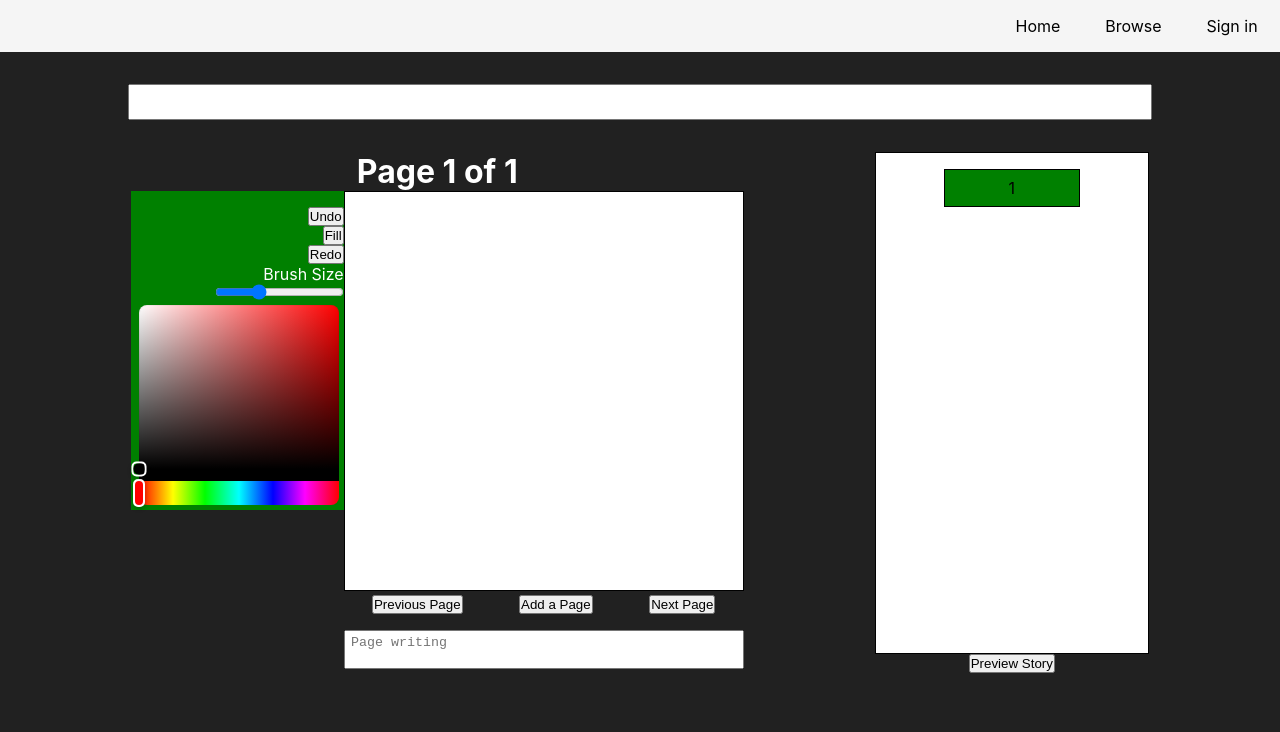
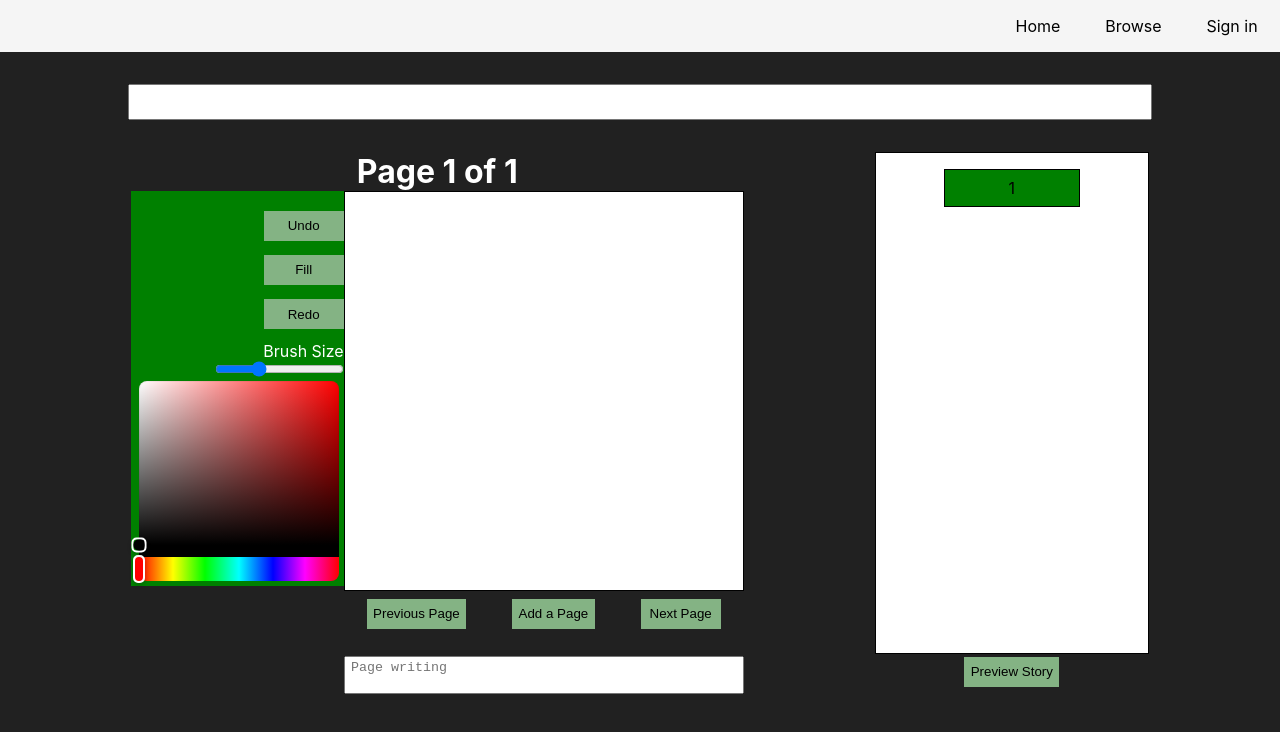
Before and after one commit to Shoozle/React-Story-Creator, a React (Create React App) app: page / in a window 1280 px wide. Shown: the top 732 px of the page. Built offline with nearby package versions, Linux system fonts and the light colour scheme.

Commit message:
Button css

```diff
--- a/src/components/Storybook/Storybook.js
+++ b/src/components/Storybook/Storybook.js
@@ -7,7 +7,7 @@ import classes from './storybook.module.css';
 const Storybook = (props) => {
 
     const storyContext = useContext(StoryContext);
-    const { storyState, dispatchStory } = storyContext;
+    const { storyState } = storyContext;
     const firstCanvasRef = useRef(null);
     const secondCanvasRef = useRef(null);
 
@@ -15,10 +15,17 @@ const Storybook = (props) => {
     const [firstPage, setFirstPage] = useState({});
     const [secondPage, setSecondPage] = useState({});
 
-    const [err, setErr] = useState(false);
+    const [displaySecondPage, setDisplaySecondPage] = useState(false);
+    const [displayTwoPages, setDisplayTwoPages] = useState(true)
 
     useEffect(() => {
-        try {
+
+        if (storyState.pages.length === 1) {
+            setDisplaySecondPage(false)
+        } else {
+            setDisplaySecondPage(true)
+        }
+
         const firstPageCanvas = firstCanvasRef.current;
         const firstPageCtx = firstPageCanvas.getContext('2d');
         const firstimageSrc = storyState.pages[index].edits[storyState.pages[index].edits.length - 1];
@@ -32,6 +39,7 @@ const Storybook = (props) => {
         firstImage.src = firstimageSrc
         firstImage.onload = () => firstPageCtx.drawImage(firstImage, 0, 0);
 
+        if (displaySecondPage) {
             const secondPageCanvas = secondCanvasRef.current;
             const secondPageCtx = secondPageCanvas.getContext('2d');
             const secondimageSrc = storyState.pages[index + 1].edits[storyState.pages[index + 1].edits.length - 1];
@@ -44,13 +52,10 @@ const Storybook = (props) => {
             const secondImage = new Image();
             secondImage.src = secondimageSrc
             secondImage.onload = () => secondPageCtx.drawImage(secondImage, 0, 0);
-
-            setErr(false)
-        } catch (err) {
-            setErr(true)
         }
 
-    }, [index, err])
+
+    }, [index])
 
 
     let firstPageDisplay;
@@ -64,17 +69,19 @@ const Storybook = (props) => {
         </div>
     )
 
+    if (displaySecondPage) {
         secondPageDisplay = (
             <div className={classes.page}>
                 <canvas width="400px" height="400px" ref={secondCanvasRef} className={classes.canvas} />
                 <p>{secondPage.text}</p>
             </div>
         )
-
-    console.log(err)
+    } else {
+        secondPageDisplay = null;
+    }
 
     const nextPage = () => {
-        if (index < storyState.pages.length -1)
+        if (index < storyState.pages.length - 1)
             setIndex(index + 2)
     }
 
@@ -90,7 +97,7 @@ const Storybook = (props) => {
                 <h1 className={classes.storyTitle}>{storyState.title}</h1>
                 <div className={classes.pageArea}>
                     {firstPageDisplay}
-                    {!err && secondPageDisplay}
+                    {displaySecondPage && secondPageDisplay}
                 </div>
 
                 <div className={classes.buttonArea}>
--- a/src/components/UI/Button/Button.js
+++ b/src/components/UI/Button/Button.js
@@ -1,6 +1,8 @@
+import classes from './button.module.css';
+
 const Button = (props) => {
     return (
-        <button onClick={props.onClick}>{props.text}</button>
+        <button className={classes.Button} onClick={props.onClick}>{props.text}</button>
     )
 }
 
--- a/src/components/UI/Button/button.module.css
+++ b/src/components/UI/Button/button.module.css
@@ -0,0 +1,28 @@
+.Button {
+    position: relative;
+    outline: none;
+    border: none;
+    background-color: rgb(132, 179, 132);
+	height: 30px;
+	text-align: center;
+	cursor: pointer;
+    padding: .2rem .4rem;
+    min-width: 80px;
+    margin-bottom: .7rem;
+    margin-top: .2rem;
+    transition: all .3s;
+}
+
+.Button:hover {
+    padding-right: 20px;
+}
+
+@keyframes buttonHover {
+    0% {
+
+    }
+
+    100% {
+        border-bottom: 2px solid black;
+    }
+}
```
Lines whose indentation alone changed are shown as unchanged.
